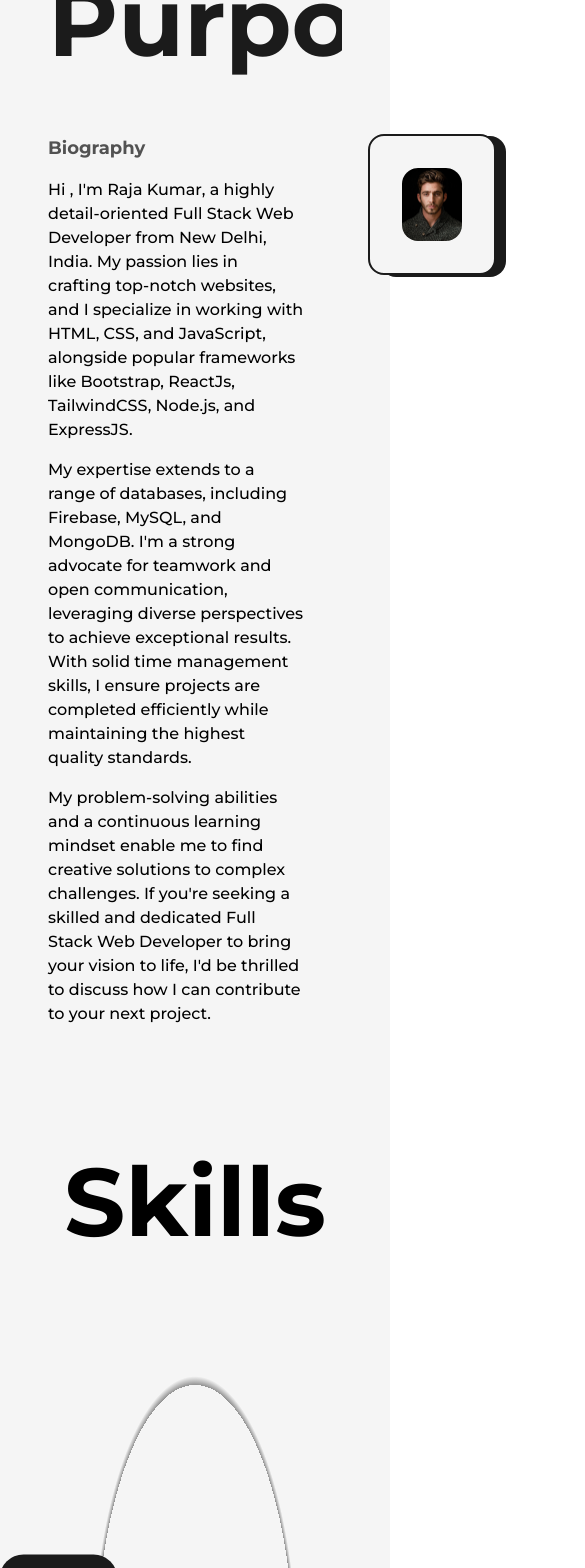
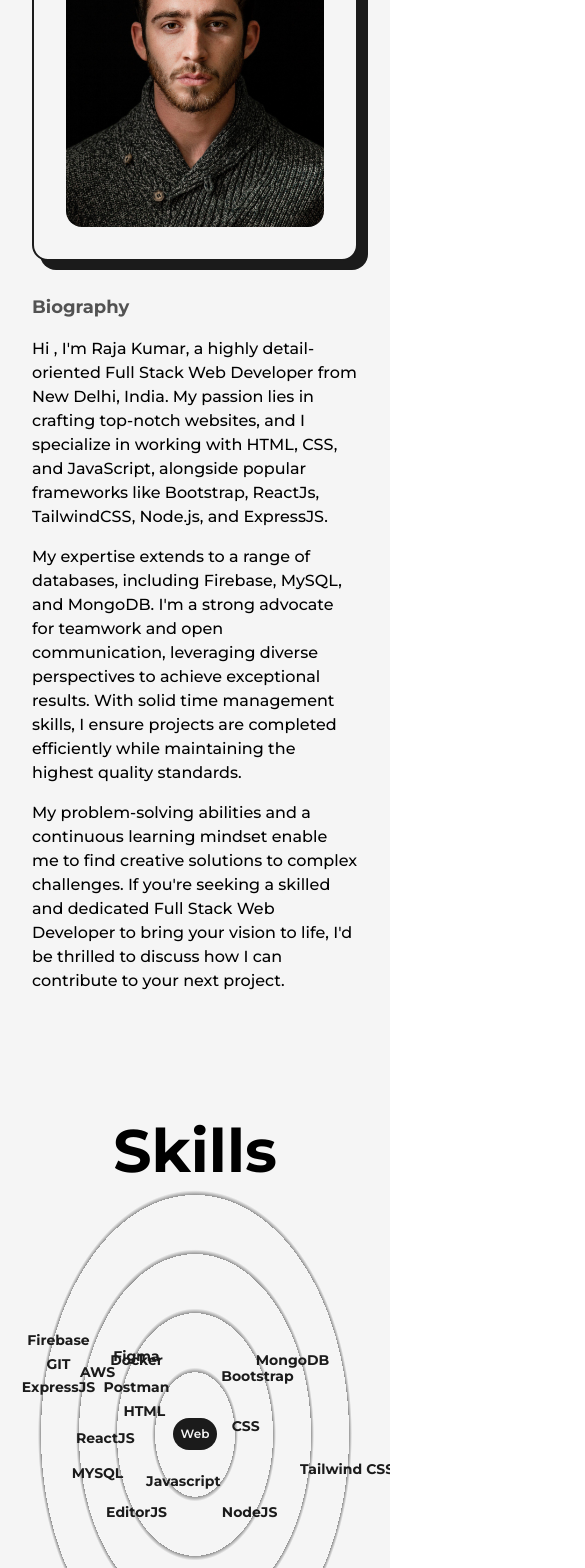
Before and after one commit to Raja543/Next.js-Portfolio, a Next.js app: page /about in a window 390 px wide. Shown: the part 340-1908 px from the top of the page, 585 px wide, since content can reach past the window. Built offline with nearby package versions, Linux system fonts and the light colour scheme.

Commit message:
about page responsive done

```diff
--- a/src/components/Education.js
+++ b/src/components/Education.js
@@ -9,7 +9,7 @@
   return (
     <li
       ref={ref}
-      className="my-4 first:mt-0 last:mb-0 w-[60%] mx-auto flex flex-col items-center justify-between "
+      className="my-4 first:mt-0 last:mb-0 w-[60%] mx-auto flex flex-col items-center justify-between md:w-[80%] "
     >
       <LiIcon reference={ref} />
       <motion.div
@@ -17,11 +17,13 @@
         whileInView={{ y: 0 }}
         transition={{ duration: 0.5, type: "spring" }}
       >
-        <h3 className="capitalize font-bold text-2xl">{type}</h3>
-        <span className="capitalize my-2 font-medium text-dark/75 dark:text-light/75">
+        <h3 className="capitalize font-bold text-2xl sm:text-xl xs:text-lg">
+          {type}
+        </h3>
+        <span className="capitalize my-2 font-medium text-dark/75 dark:text-light/75 xs:text-s">
           {time} &nbsp; | &nbsp; {place}
         </span>
-        <p className="font-medium w-full my-2">{info}</p>
+        <p className="font-medium w-full my-2 md:text-sm">{info}</p>
       </motion.div>
     </li>
   );
@@ -31,17 +33,19 @@
   const ref = useRef(null);
   const { scrollYProgress } = useScroll({
     target: ref,
-    offset: ["start end", "center start"],
+    offset: ["start end", "center center"],
   });
   return (
     <div className="my-20">
-      <h2 className="font-bold text-8xl mb-12 w-full text-center">Education</h2>
-      <div ref={ref} className="w-[75%] mx-auto relative">
+      <h2 className="font-bold text-8xl mb-12 w-full text-center md:text-6xl xs:text-4xl md:mb-16">
+        Education
+      </h2>
+      <div ref={ref} className="w-[75%] mx-auto relative lg:w-[90%] md:w-full">
         <motion.div
           style={{ scaleY: scrollYProgress }}
-          className="absolute left-9 top-0 w-[4px] h-full bg-dark origin-top dark:bg-light"
+          className="absolute left-9 top-0 w-[4px] h-full bg-dark origin-top dark:bg-light md:w-[2px] md:left-[30px] xs:left-[20px]"
         />
-        <ul className="w-full flex flex-col items-start justify-between ml-4">
+        <ul className="w-full flex flex-col items-start justify-between ml-4 xs:ml-2">
           <Details
             type="Bachelor Of Computer Application"
             time="Nov 2020 - May 2023"
--- a/src/components/Layout.js
+++ b/src/components/Layout.js
@@ -3,7 +3,7 @@
 const Layout = ({ children, className = "" }) => {
   return (
     <div
-      className={`w-full h-full inline-block z-0 bg-light p-32 dark:bg-dark xl:p-24 lg:p-16 md:p-12 sm:xl-8 ${className}`}
+      className={`w-full h-full inline-block z-0 bg-light p-32 dark:bg-dark xl:p-24 lg:p-16 md:p-12 sm:p-8 ${className}`}
     >
       {children}
     </div>
--- a/src/components/LiIcon.js
+++ b/src/components/LiIcon.js
@@ -8,7 +8,12 @@
   });
   return (
     <figure className="absolute left-0 stroke-dark dark:stroke-light ">
-      <svg className="-rotate-90" width="75" height="75" viewBox="0 0 100 100">
+      <svg
+        className="-rotate-90 md:w-[60px] md:h-[60px] xs:w-[40px] xs:h-[40px] "
+        width="75"
+        height="75"
+        viewBox="0 0 100 100"
+      >
         <circle
           cx="75"
           cy="50"
--- a/src/components/Navbar.js
+++ b/src/components/Navbar.js
@@ -88,7 +88,7 @@
         <motion.div
           initial={{ opacity: 0, scale: 0, x: "-50%", y: "-50%" }}
           animate={{ opacity: 1, scale: 1 }}
-          className="min-w-[70vw] z-30 flex flex-col justify-between items-center fixed top-1/2 left-1/2 -translate-x-1/2 -translate-y-1/2 bg-dark/90 dark:bg-light/75 rounded-lg backdrop-blur-md py-32 "
+          className="min-w-[80vw] z-30 flex flex-col justify-between items-center fixed top-1/2 left-1/2 -translate-x-1/2 -translate-y-1/2 bg-dark/90 dark:bg-light/75 rounded-lg backdrop-blur-md py-32 "
         >
           <nav className="flex flex-col items-center justify-center">
             <CustomMobileLink
--- a/src/components/Skills.js
+++ b/src/components/Skills.js
@@ -4,7 +4,8 @@
 const Skill = ({ name, x, y }) => {
   return (
     <motion.div
-      className="flex items-center justify-center rounded-full font-semibold bg-dark text-light py-3 px-6 shadow-dark cursor-pointer absolute dark:bg-light dark:text-dark"
+      className="flex items-center justify-center rounded-full font-semibold bg-dark text-light py-3 px-6 shadow-dark cursor-pointer absolute dark:bg-light dark:text-dark lg:py-2 lg:px-4 md:text-sm md:py-1.5 md:px-3
+      xs:bg-transparent xs:dark:bg-transparent xs:text-dark xs:dark:text-light xs:font-bold"
       whileHover={{ scale: 1.05 }}
       initial={{ x: 0, y: 0 }}
       whileInView={{ x: x, y: y, transition: { duration: 1.5 } }}
@@ -18,10 +19,16 @@
 const Skills = () => {
   return (
     <>
-      <h2 className="font-bold text-8xl mt-32 w-full text-center">Skills</h2>
-      <div className="w-full h-screen relative flex items-center justify-center rounded-full bg-circularLight dark:bg-circularDark ">
+      <h2 className="font-bold text-8xl mt-44 w-full text-center md:text-6xl md:mt-32">
+        Skills
+      </h2>
+      <div
+        className="w-full h-screen relative flex items-center justify-center rounded-full bg-circularLight dark:bg-circularDark lg:h-[80vh] sm:h-[60vh] xs:[h-50vh]
+      lg:bg-circularLightLg lg:dark:bg-circularDarkLg md:bg-circularLightMd md:dark:bg-circularDarkMd sm:bg-circularLightSm sm:dark:bg-circularDarkSm
+      "
+      >
         <motion.div
-          className="flex items-center justify-center rounded-full font-semibold bg-dark text-light p-8 shadow-dark cursor-pointer  dark:bg-light dark:text-dark"
+          className="flex items-center justify-center rounded-full font-semibold bg-dark text-light p-8 shadow-dark cursor-pointer  dark:bg-light dark:text-dark  lg:p-6 md:p-4 xs:text-xs xs:p-2"
           whileHover={{ scale: 1.05 }}
         >
           Web
--- a/src/pages/about.js
+++ b/src/pages/about.js
@@ -19,9 +19,12 @@
       <TransitionEffect />
       <main className="flex flex-col items-center justify-center w-full dark:text-light ">
         <Layout className="pt-16">
-          <AnimatedText text="Passion Fuels Purpose!" className="mb-16" />
-          <div className="grid grid-cols-8 gap-16">
-            <div className="col-span-5 flex flex-col items-start justify-start">
+          <AnimatedText
+            text="Passion Fuels Purpose!"
+            className="mb-16 lg:!text-7xl sm:!text-6xl xs:!text-4xl sm:mb-8 !text-center"
+          />
+          <div className="grid grid-cols-8 gap-16 mx-auto sm:gap-8 ">
+            <div className="col-span-5 lg:col-span-8 lg:order-2 flex flex-col items-start justify-start">
               <h2 className="mb-4 text-lg font-bold text-dark/75 dark:text-light/75">
                 Biography
               </h2>
@@ -49,7 +52,7 @@
               </p>
             </div>
 
-            <div className="col-span-3 relative h-max rounded-2xl border-2 border-solid border-dark bg-light p-8 dark:bg-dark dark:border-light">
+            <div className="col-span-3 lg:col-span-8 lg:flex lg:items-center lg:order-1 relative h-max rounded-2xl border-2 border-solid border-dark bg-light p-8 dark:bg-dark dark:border-light">
               <div className="absolute top-0 -right-3 -z-10 w-[102%] h-[103%] bg-dark rounded-2xl dark:bg-light" />
               <Image
                 src={ProfilePic2}
--- a/src/pages/index.js
+++ b/src/pages/index.js
@@ -18,13 +18,13 @@
       </Head>
       <TransitionEffect />
       <main className="flex items-center text-dark w-full min-h-screen dark:text-light">
-        <Layout className="pt-0 md:pt-16 sm:pt-8">
+        <Layout className="pt-0 md:pt-16 sm:pt-4">
           <div className="flex items-center justify-between w-full lg:flex-col ">
             <div className="w-1/2 md:w-full">
               <Image
                 src={profilePic}
                 alt="profile-pic"
-                className="w-full h-auto lg:hidden md:inline-block md:w-full"
+                className="w-full h-auto lg:hidden md:inline-block "
                 priority
                 sizes="(max-width: 768px) 100vw, (max-width: 1200px) 50vw, 50vw "
               />
@@ -34,7 +34,7 @@
                 text="Turning Vision Into Reality With Code And Design."
                 className="!text-6xl !text-left xl:text-5xl lg:!text-center lg:!text-6xl md:!text-5xl sm:!text-3xl"
               />
-              <p className="my-4 text-base font-medium md:text-sm sm:text-xs">
+              <p className="my-4 text-base font-medium md:text-sm sm:text-xs md:text-justify">
                 As a skilled full-stack developer, I am dedicated to turning
                 ideas into innovative web applications. Explore my latest
                 projects and articles, showcasing my expertise in React.js and
--- a/src/styles/Home.module.css
+++ b/src/styles/Home.module.css
@@ -0,0 +1,3 @@
+body {
+  overflow-y: scroll !important;
+}
--- a/src/styles/globals.css
+++ b/src/styles/globals.css
@@ -2,6 +2,9 @@
 @tailwind components;
 @tailwind utilities;
 
-body {
-  overflow-y: scroll !important;
+@media screen and (max-width: 768px) {
+  html,
+  body {
+    overflow-y: auto;
+  }
 }
--- a/tailwind.config.js
+++ b/tailwind.config.js
@@ -29,8 +29,27 @@
       backgroundImage: {
         circularLight:
           "repeating-radial-gradient(rgba(0,0,0,0.4) 2px,#f5f5f5 5px,#f5f5f5 100px)",
+
         circularDark:
           "repeating-radial-gradient(rgba(255,255,2555,0.5) 2px,#1b1b1b 8px,#1b1b1b 100px)",
+
+        circularLightLg:
+          "repeating-radial-gradient(rgba(0,0,0,0.4) 2px,#f5f5f5 5px,#f5f5f5 80px)",
+
+        circularDarkLg:
+          "repeating-radial-gradient(rgba(255,255,255,0.5) 2px,#1b1b1b 8px,#1b1b1b 80px)",
+
+        circularLightMd:
+          "repeating-radial-gradient(rgba(0,0,0,0.4) 2px,#f5f5f5 5px,#f5f5f5 60px)",
+
+        circularDarkMd:
+          "repeating-radial-gradient(rgba(255,255,255,0.5) 2px,#1b1b1b 6px,#1b1b1b 60px)",
+
+        circularLightSm:
+          "repeating-radial-gradient(rgba(0,0,0,0.4) 2px,#f5f5f5 5px,#f5f5f5 40px)",
+
+        circularDarkSm:
+          "repeating-radial-gradient(rgba(255,255,255,0.5) 2px,#1b1b1b 4px,#1b1b1b 40px)",
       },
     },
     screens: {
```
Also changed, not shown: src/components/Experience.js (+9 -9 lines).
